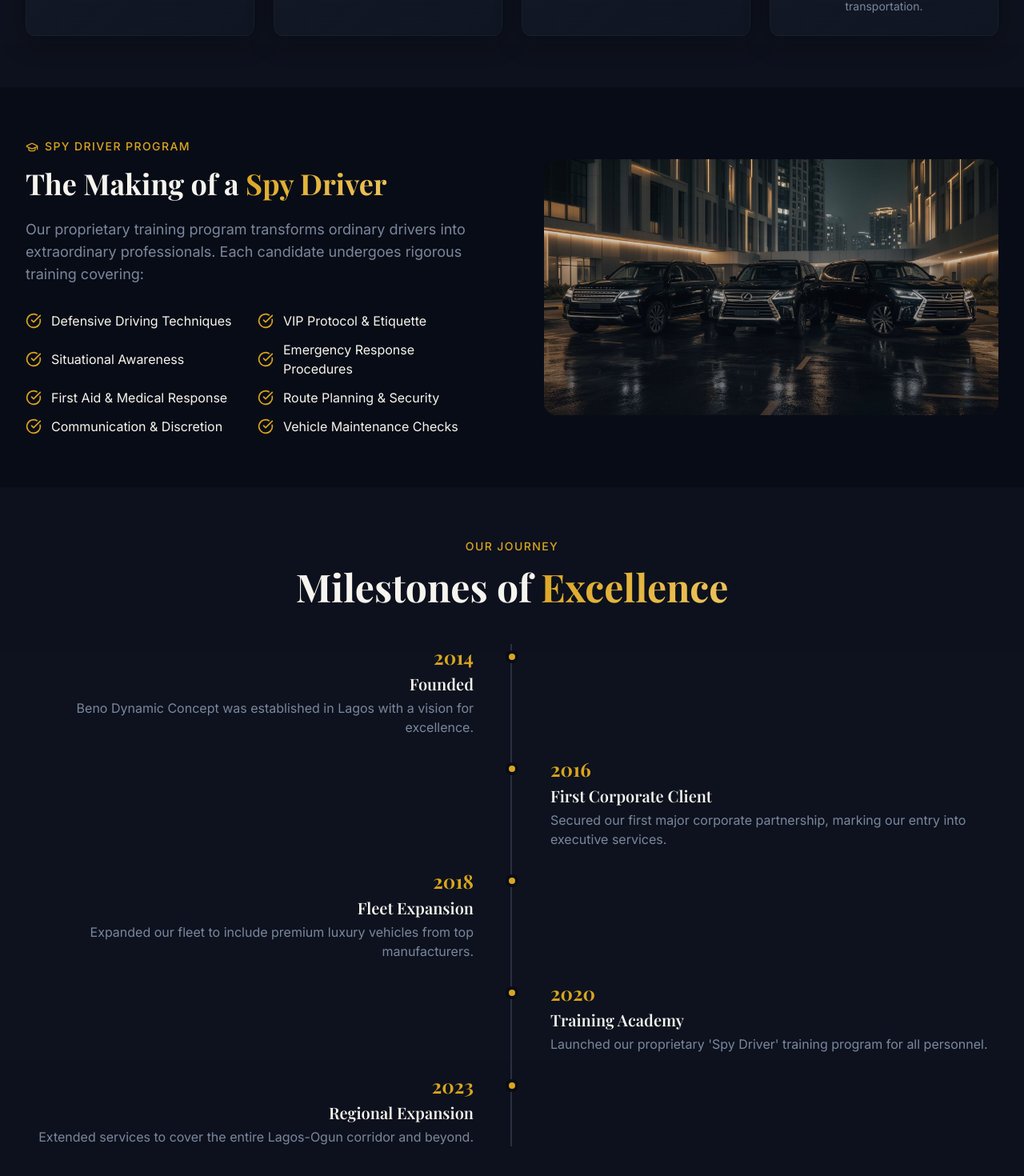
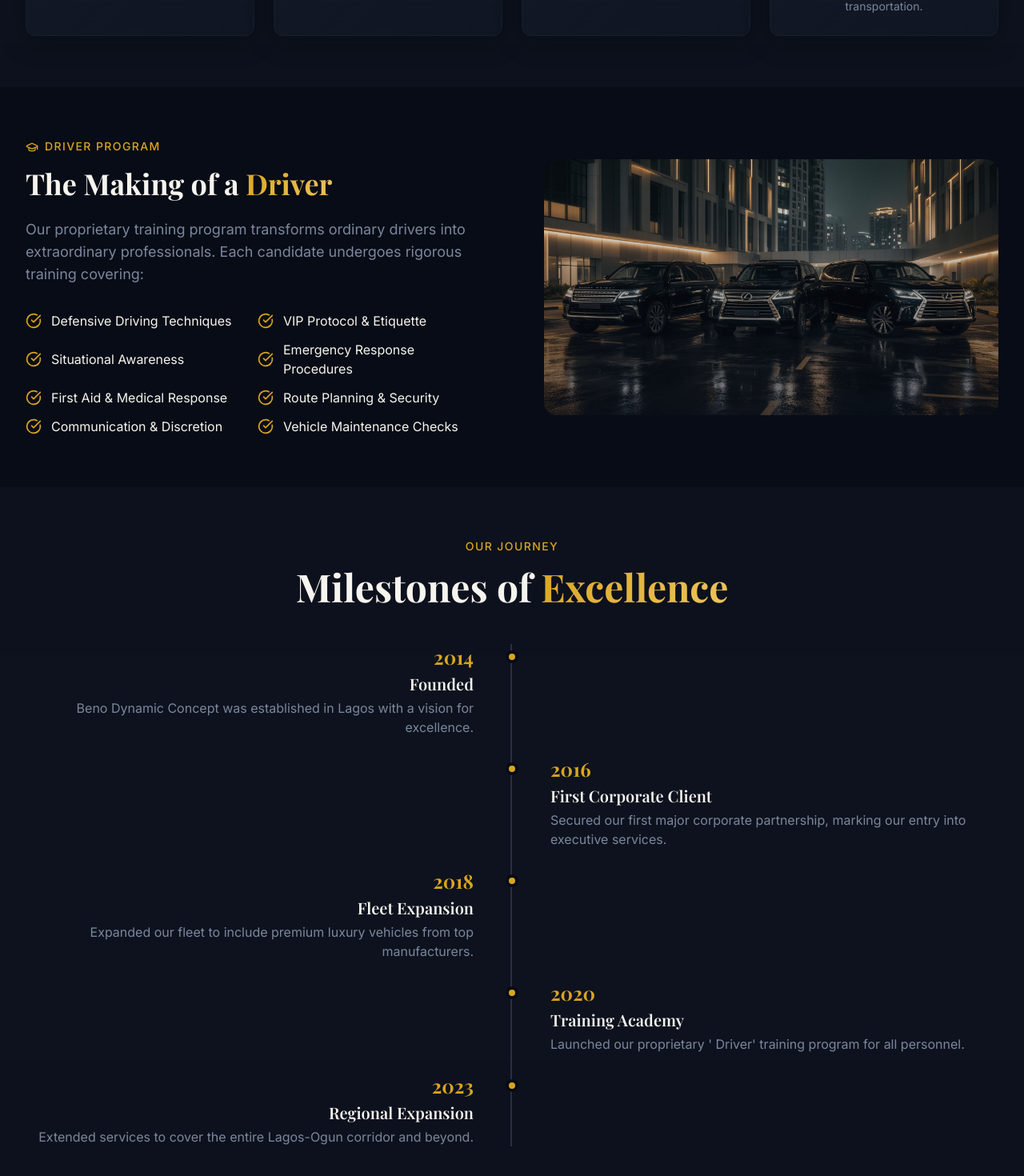
Before and after one commit to Jo-shua09/Beno-Dynamic-Concept, a React (Vite) app: page /about in a window 1280 px wide. Shown: the part 1978-3448 px from the top of the page at 80% size. Built offline with nearby package versions, Linux system fonts and the light colour scheme; the HTML template or start-up script is replaced by a standard one.

Commit message:
fix: update references to "Spy Driver" to "Driver" in documentation and components

```diff
--- a/index.html
+++ b/index.html
@@ -1,16 +1,16 @@
-<!DOCTYPE html>
+<!doctype html>
 <html lang="en" class="dark">
   <head>
     <meta charset="UTF-8" />
     <meta name="viewport" content="width=device-width, initial-scale=1.0" />
-    <title>Beno Dynamic Concept Nig. | Premier Executive Transportation & Professional Spy Drivers in Nigeria</title>
+    <title>Beno Dynamic Concept Nig. | Premier Executive Transportation & Professional Drivers in Nigeria</title>
     <meta
       name="description"
-      content="Nigeria's leading provider of executive transportation and professionally trained spy drivers. Offering VIP chauffeur services, corporate fleet support, event drivers, and security-focused transportation in Lagos, Ogun, and across Nigeria. Trusted by CEOs, directors, and VIPs for discreet, punctual, and elite driver solutions. Contact us at +234 813 390 2855 for professional driver staffing."
+      content="Nigeria's leading provider of executive transportation and professionally trained   drivers. Offering VIP chauffeur services, corporate fleet support, event drivers, and security-focused transportation in Lagos, Ogun, and across Nigeria. Trusted by CEOs, directors, and VIPs for discreet, punctual, and elite driver solutions. Contact us at +234 813 390 2855 for professional driver staffing."
     />
     <meta
       name="keywords"
-      content="executive chauffeur Nigeria, VIP driver Lagos, corporate transportation, spy drivers, security driver, professional chauffeur service, executive transportation Lagos, trained drivers Nigeria, VIP protocol drivers, defensive driving Nigeria, corporate fleet drivers, event chauffeur services, on-demand drivers Lagos, security-focused transportation, Beno Dynamic Concept, professional driver staffing Nigeria, chauffeur hire Lagos, spy driver training, executive car service Ogun"
+      content="executive chauffeur Nigeria, VIP driver Lagos, corporate transportation,   drivers, security driver, professional chauffeur service, executive transportation Lagos, trained drivers Nigeria, VIP protocol drivers, defensive driving Nigeria, corporate fleet drivers, event chauffeur services, on-demand drivers Lagos, security-focused transportation, Beno Dynamic Concept, professional driver staffing Nigeria, chauffeur hire Lagos,   driver training, executive car service Ogun"
     />
     <meta name="author" content="Beno Dynamic Concept Nig." />
     <meta name="robots" content="index, follow" />
@@ -23,10 +23,10 @@
     <!-- Open Graph / Facebook -->
     <meta property="og:type" content="website" />
     <meta property="og:url" content="https://benoconcept.vercel.app/" />
-    <meta property="og:title" content="Beno Dynamic Concept Nig. | Premier Executive Transportation & Professional Spy Drivers" />
+    <meta property="og:title" content="Beno Dynamic Concept Nig. | Premier Executive Transportation & Professional   Drivers" />
     <meta
       property="og:description"
-      content="Nigeria's premier executive transportation and professionally trained spy drivers. VIP chauffeur services, corporate fleet support, and security-focused transportation in Lagos and Ogun."
+      content="Nigeria's premier executive transportation and professionally trained   drivers. VIP chauffeur services, corporate fleet support, and security-focused transportation in Lagos and Ogun."
     />
     <meta property="og:image" content="https://benoconcept.vercel.app/logo.webp" />
     <meta property="og:image:alt" content="Beno Dynamic Concept Logo" />
@@ -36,10 +36,10 @@
     <!-- Twitter -->
     <meta property="twitter:card" content="summary_large_image" />
     <meta property="twitter:url" content="https://benoconcept.vercel.app/" />
-    <meta property="twitter:title" content="Beno Dynamic Concept Nig. | Premier Executive Transportation & Professional Spy Drivers" />
+    <meta property="twitter:title" content="Beno Dynamic Concept Nig. | Premier Executive Transportation & Professional   Drivers" />
     <meta
       property="twitter:description"
-      content="Nigeria's premier executive transportation and professionally trained spy drivers. VIP chauffeur services, corporate fleet support, and security-focused transportation in Lagos and Ogun."
+      content="Nigeria's premier executive transportation and professionally trained   drivers. VIP chauffeur services, corporate fleet support, and security-focused transportation in Lagos and Ogun."
     />
     <meta property="twitter:image" content="https://benoconcept.vercel.app/logo.webp" />
     <meta property="twitter:image:alt" content="Beno Dynamic Concept Logo" />
@@ -55,7 +55,7 @@
         "@context": "https://schema.org",
         "@type": "Organization",
         "name": "Beno Dynamic Concept Nig.",
-        "description": "Nigeria's premier executive transportation and professionally trained spy drivers. Offering VIP chauffeur services, corporate fleet support, event drivers, and security-focused transportation in Lagos, Ogun, and across Nigeria.",
+        "description": "Nigeria's premier executive transportation and professionally trained   drivers. Offering VIP chauffeur services, corporate fleet support, event drivers, and security-focused transportation in Lagos, Ogun, and across Nigeria.",
         "url": "https://benoconcept.vercel.app/",
         "logo": "https://benoconcept.vercel.app/logo.webp",
         "foundingDate": "2014",
--- a/src/pages/About.tsx
+++ b/src/pages/About.tsx
@@ -47,7 +47,7 @@ const milestones = [
     description: "Secured our first major corporate partnership, marking our entry into executive services.",
   },
   { year: "2018", title: "Fleet Expansion", description: "Expanded our fleet to include premium luxury vehicles from top manufacturers." },
-  { year: "2020", title: "Training Academy", description: "Launched our proprietary 'Spy Driver' training program for all personnel." },
+  { year: "2020", title: "Training Academy", description: "Launched our proprietary '  Driver' training program for all personnel." },
   { year: "2023", title: "Regional Expansion", description: "Extended services to cover the entire Lagos-Ogun corridor and beyond." },
 ];
 
@@ -145,17 +145,17 @@ const About = () => {
         </div>
       </section>
 
-      {/* Spy Driver Training */}
+      {/*   Driver Training */}
       <section className="section-padding">
         <div className="container-custom">
           <div className="grid lg:grid-cols-2 gap-8 lg:gap-20 items-center">
             <div className="order-2 lg:order-1 animate-slide-right opacity-0">
               <span className="text-gold text-sm font-medium tracking-widest uppercase mb-1 md:mb-4 block">
                 <GraduationCap className="w-4 h-4 inline mr-2" />
-                Spy Driver Program
+                Driver Program
               </span>
               <h2 className="font-serif text-2xl md:text-4xl font-bold text-foreground mb-4 md:mb-6">
-                The Making of a <span className="text-gradient-gold">Spy Driver</span>
+                The Making of a <span className="text-gradient-gold"> Driver</span>
               </h2>
               <p className="text-muted-foreground md:text-lg text-base mb-8">
                 Our proprietary training program transforms ordinary drivers into extraordinary professionals. Each candidate undergoes rigorous
--- a/src/pages/Index.tsx
+++ b/src/pages/Index.tsx
@@ -38,7 +38,7 @@ const services = [
 const whyChooseUs = [
   {
     title: "Rigorous Training",
-    description: "Our drivers undergo extensive 'Spy Driver' training including defensive driving, VIP protocol, and situational awareness.",
+    description: "Our drivers undergo extensive '  Driver' training including defensive driving, VIP protocol, and situational awareness.",
   },
   {
     title: "Vetted Professionals",
@@ -244,7 +244,7 @@ const Index = () => {
               </p>
               <p className="text-muted-foreground mb-8">
                 Our drivers aren't just chauffeurs, they're trained specialists who understand the nuances of VIP protocol, defensive driving, and
-                situational awareness. We call them "Spy Drivers" because of their exceptional training and discretion.
+                situational awareness. We call them " Drivers" because of their exceptional training and discretion.
               </p>
 
               <Button variant="gold" size="lg" asChild>
```
Also changed, not shown: 1 other file (tests, documents, lock files or other folders).
